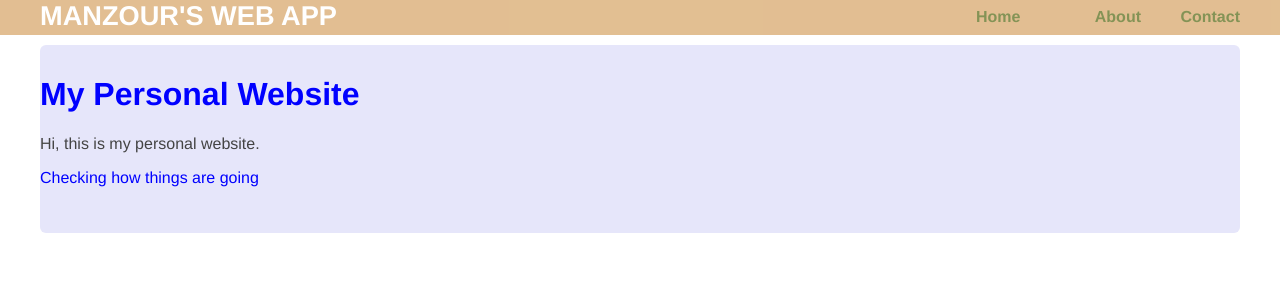
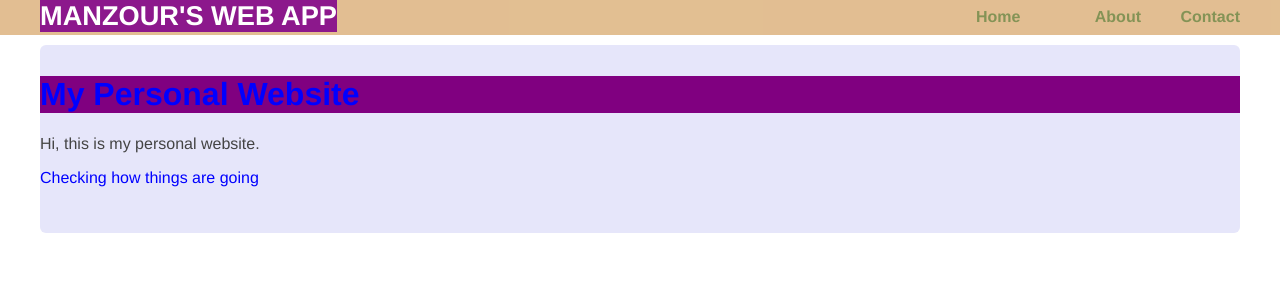
Before and after one commit to arcad60/audeladutemp, a Flask app: page /home/ in a window 1280 px wide. Shown: the top 300 px of the page. Run offline with Flask 2, Linux system fonts and the light colour scheme.

Commit message:
I have added again

```diff
--- a/static/css/main.css
+++ b/static/css/main.css
@@ -55,6 +55,7 @@ div.contact {
 }
 h1 {
   color:blue;
+  background-color: purple;
 }
 h2 {
   font-size: 3em;
```
